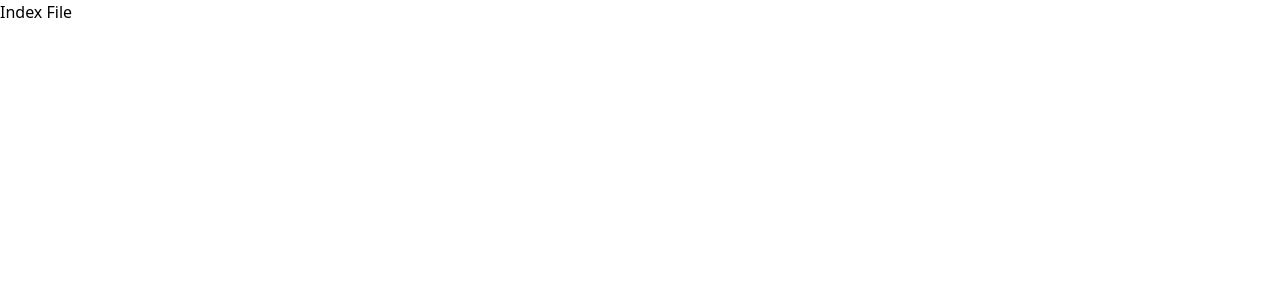
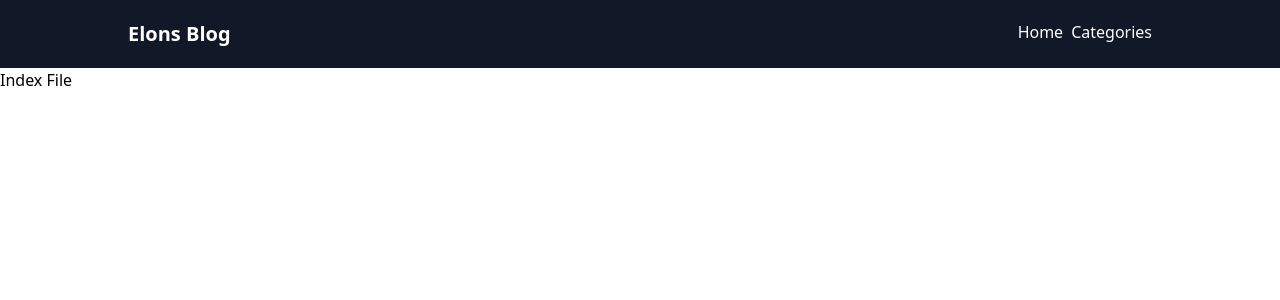
Before and after one commit to saeed51100/nuxt-raiatec-restapi, a Nuxt app: page / in a window 1280 px wide. Shown: the top 300 px of the page. Built offline with nearby package versions, Linux system fonts and the light colour scheme.

Commit message:
khoone 1402/02/19 17:39 45:52

```diff
--- a/app.vue
+++ b/app.vue
@@ -1,5 +1,12 @@
 <template>
   <div>
+    <MenuTop />
     <NuxtPage />
   </div>
 </template>
+
+<style>
+.container{
+  @apply mx-auto max-w-5xl px-10 sm:px-0;
+}
+</style>
--- /dev/null
+++ b/components/Menu/Top.vue
@@ -0,0 +1,13 @@
+<script lang="ts" setup></script>
+
+<template>
+  <nav class="bg-gray-900 text-white py-5">
+    <div class="container flex justify-between">
+      <NuxtLink to="/" class="logo text-xl font-bold">Elons Blog</NuxtLink>
+      <ul class="inline-flex gap-2">
+        <li><NuxtLink to="/">Home</NuxtLink></li>
+        <li><NuxtLink to="/categories">Categories</NuxtLink></li>
+      </ul>
+    </div>
+  </nav>
+</template>
--- /dev/null
+++ b/pages/[slug].vue
@@ -0,0 +1,7 @@
+<script lang="ts" setup>
+const {params} = useRoute();
+</script>
+
+<template>
+  {{ params }}
+</template>
```
